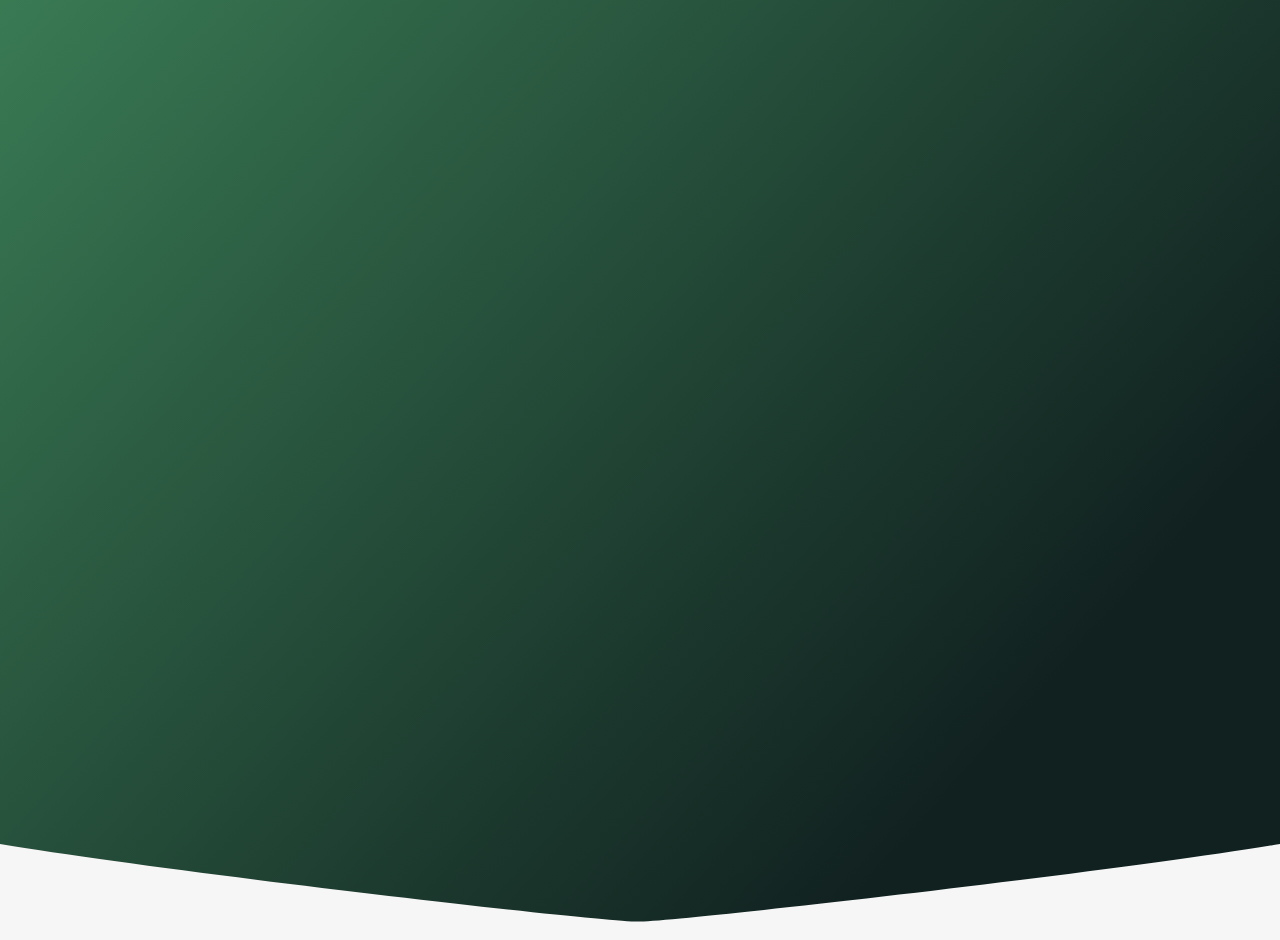
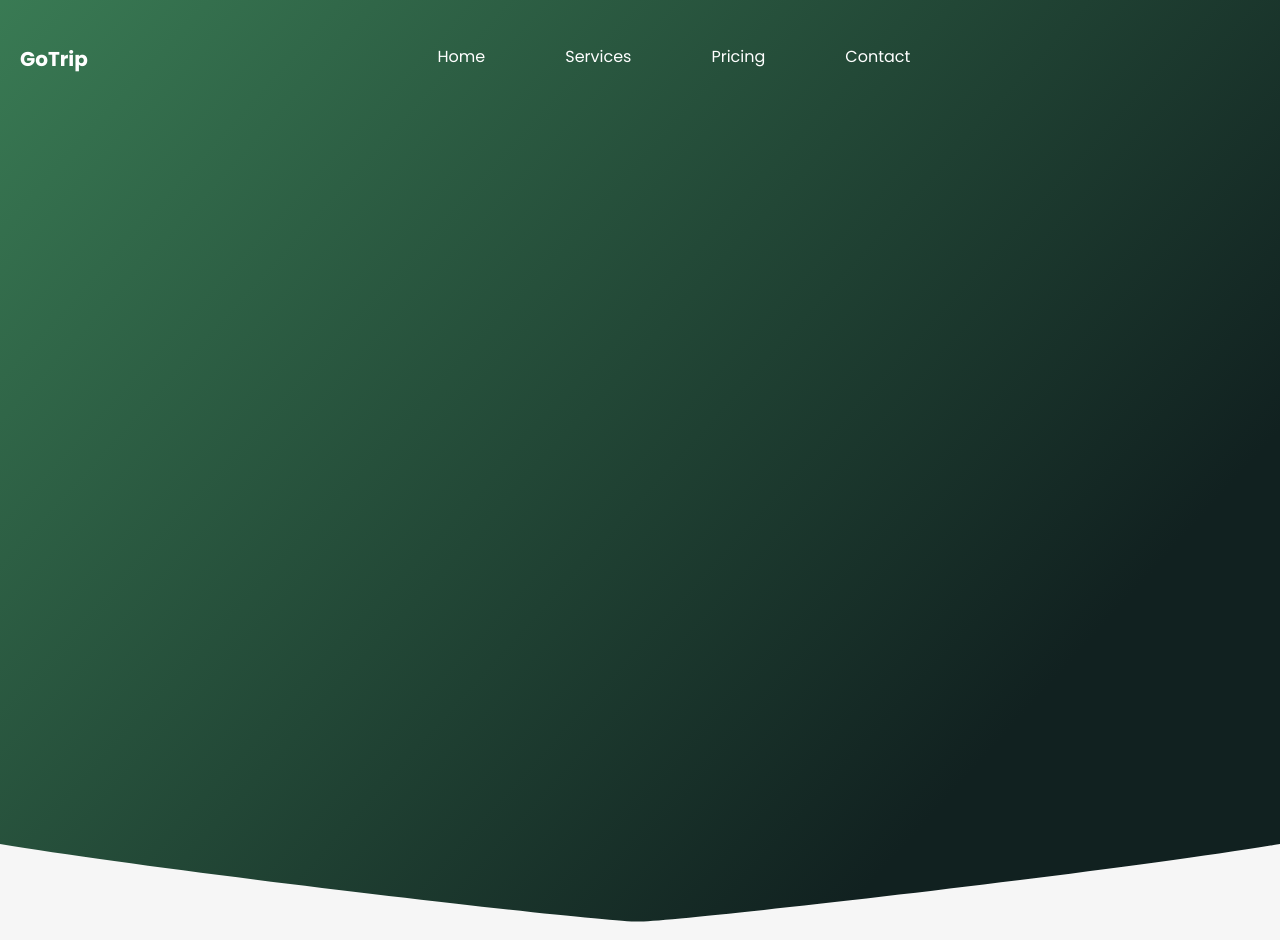
Before and after one commit to RAV-2022/go_trip_monkey, a plain HTML site: page index.html in a window 1280 px wide. Drawn offline with Linux system fonts and the light colour scheme.

Commit message:
Добрый вечер

```diff
--- a/css/main.css
+++ b/css/main.css
@@ -32,7 +32,13 @@ body {
 .header {
     position: relative;
     min-height: 940px;
+    padding-top: 44px;
     background: linear-gradient(132.05deg, #428E5F -17.38%, #112120 78.4%), #204434;
+    color: #fff;
+}
+
+.header a {
+    color: #fff;
 }
 
 .header::after {
@@ -46,3 +52,44 @@ body {
     background-image: url(./../img/header/header-bottom.svg);
     background-size: 100%;
 }
+
+.header__top {
+    margin-bottom: 86px;
+}
+
+.header__content {
+    max-width: 592px;
+}
+
+/* NAV */
+
+.nav {
+    display: flex;
+    justify-content: space-between;
+    column-gap: 80px;
+}
+
+.nav__logo {
+
+}
+
+.nav__list {
+    display: flex;
+    column-gap: 80px;
+}
+
+.nav__login {
+
+}
+
+/* Logo */
+
+.logo {
+    font-size: 20px;
+    color: #fff;
+    font-weight: 700;
+}
+
+.logo a {
+    color: inherit;
+}
--- a/index.html
+++ b/index.html
@@ -9,7 +9,25 @@
 <body>
 
     <header class="header">
+        <div class="container">
+            <div class="header__top">
+                <nav class="nav">
+                    <div class="nav__logo">
+                        <h2 class="logo"><a href="#!">GoTrip</a></h2>
+                    </div>
+                    <ul class="nav__list">
+                        <li><a href="#!">Home</a></li>
+                        <li><a href="#!">Services</a></li>
+                        <li><a href="#!">Pricing</a></li>
+                        <li><a href="#!">Contact</a></li>
+                    </ul>
+                    <div class="nav__login"></div>
+                </nav>
+            </div>
+            <div class="header__content">
 
+            </div>
+        </div>
     </header>
 
 </body>
```
